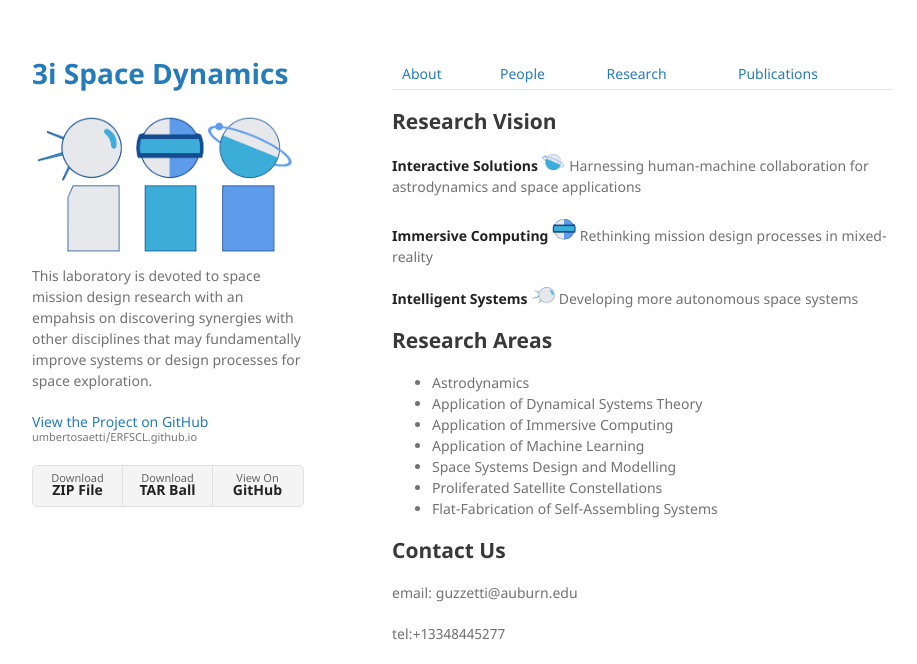
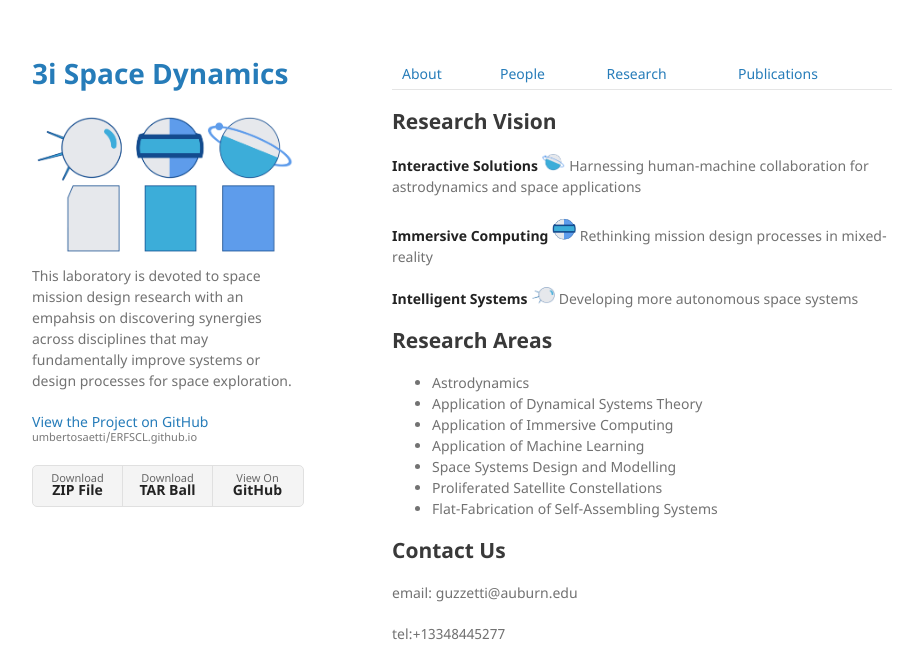
Before and after one commit to umbertosaetti/ERFSCL.github.io, a Jekyll site: the page built from index.md, in a window 1280 px wide and 1169 px high. Shown: the top 664 px of the window, without its empty margins (178-1095 px from the left). Built offline with Jekyll 4.4.1, drawn with Linux system fonts in a browser that asks for light colours; our own code applies the rules of GitHub Pages for plain Markdown files; grey boxes are pictures that could not be loaded.

Commit message:
Update _config.yml

```diff
--- a/_config.yml
+++ b/_config.yml
@@ -1,6 +1,6 @@
 title: 3i Space Dynamics
 logo: /assets/img/logo_3isd.png
-description: This laboratory is devoted to space mission design research with an empahsis on discovering synergies with other disciplines that may fundamentally improve systems or design processes for space exploration.
+description: This laboratory is devoted to space mission design research with an empahsis on discovering synergies across disciplines that may fundamentally improve systems or design processes for space exploration.
 show_downloads: true
 google_analytics: false
 theme: jekyll-theme-minimal
```
